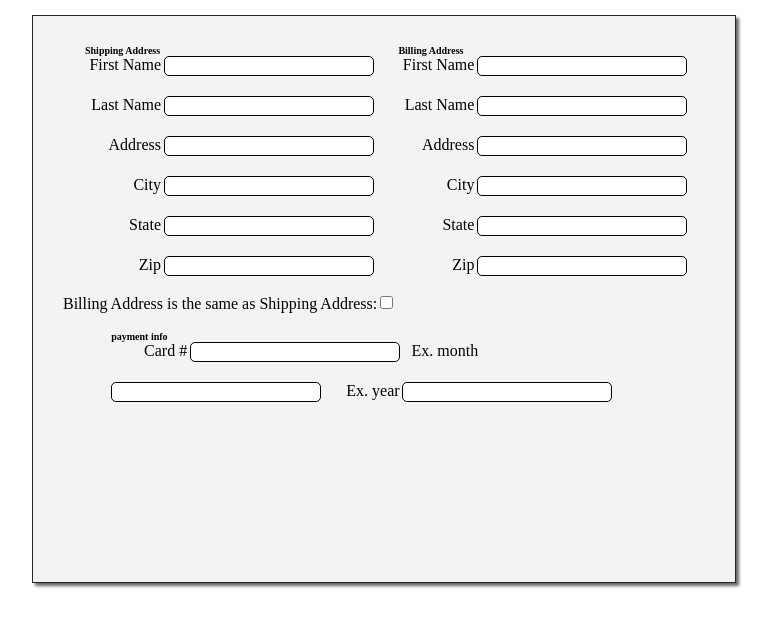
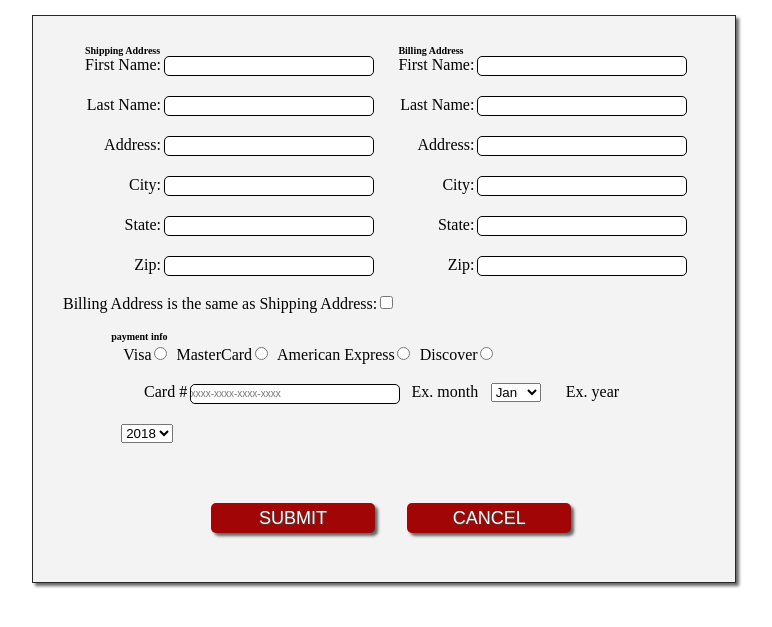
Before and after one commit to agoldman12/Shopping-Cart, a plain HTML site: page shoppingCart/checkout.html in a window 1280 px wide. Shown: the part 157-784 px from the top of the page, without its empty margins (256-1028 px from the left). Drawn offline with Linux system fonts and the light colour scheme.

Commit message:
Update checkout.html
1. Added drop down menus for expiration month / year.
2. Added "submit" and "cancel" buttons

```diff
--- a/shoppingCart/checkout.html
+++ b/shoppingCart/checkout.html
@@ -10,35 +10,35 @@
 				<div id="formContainer">
 					<div id="shipping">
 						<h3>Shipping Address</h3>
-						<form>
-							<label>First Name</label>
+						<form class="js-shipping-form">
+							<label>First Name:</label>
 							<input type="text" name="fname" id="Shipfname">
-							<label>Last Name</label>
+							<label>Last Name:</label>
 							<input type="text" name="lname" id="Shiplname">
-							<label>Address</label>
+							<label>Address:</label>
 							<input type="text" name="address" id="Shipaddress">
-							<label>City</label>
+							<label>City:</label>
 							<input type="text" name="city" id="Shipcity">
-							<label>State</label>
+							<label>State:</label>
 							<input type="text" name="state" id="Shipstate">
-							<label>Zip</label>
+							<label>Zip:</label>
 							<input type="text" name="zip" id="Shipzip">
 						</form>
 					</div>
 					<div id="billing">
 						<h3>Billing Address</h3>
-						<form>
-							<label>First Name</label>
+						<form class="js-billing-form">
+							<label>First Name:</label>
 							<input type="text" name="fname" id="billfname">
-							<label>Last Name</label>
+							<label>Last Name:</label>
 							<input type="text" name="lname" id="billlname">
-							<label>Address</label>
+							<label>Address:</label>
 							<input type="text" name="address" id="billaddress">
-							<label>City</label>
+							<label>City:</label>
 							<input type="text" name="city" id="billcity">
-							<label>State</label>
+							<label>State:</label>
 							<input type="text" name="state" id="billstate">
-							<label>Zip</label>
+							<label>Zip:</label>
 							<input type="text" name="zip" id="billzip">
 						</form>
 					</div>
@@ -46,15 +46,50 @@
 					<input type="checkbox" name="billing" id="billAndShip" />
 					<div id="payment">
 						<h3>payment info</h3>
+							<div id="ccType">
+								<p>Visa</p>
+								<input type="radio" name="ccType">
+								<p>MasterCard</p>
+								<input type="radio" name="ccType">
+								<p>American Express</p>
+								<input type="radio" name="ccType">
+								<p>Discover</p>
+								<input type="radio" name="ccType">
+							</div>
 						<form>
 							<label>Card #</label>
-							<input type="text" name="cardnum">
+							<input type="text" name="cardnum" placeholder="xxxx-xxxx-xxxx-xxxx">
 							<label>Ex. month</label>
-							<input type="text" name="lname">
+							<select>
+								<option value="1">Jan</option>
+								<option value="2">Feb</option>
+								<option value="3">Mar</option>
+								<option value="4">Apr</option>
+								<option value="5">May</option>
+								<option value="6">Jun</option>
+								<option value="7">Jul</option>
+								<option value="8">Aug</option>
+								<option value="9">Sept</option>
+								<option value="10">Oct</option>
+								<option value="11">Nov</option>
+								<option value="12">Dec</option>
+							</select>
 							<label>Ex. year</label>
-							<input type="text" name="address">
+							<select>
+								<option>2018</option>
+								<option>2019</option>
+								<option>2020</option>
+								<option>2021</option>
+								<option>2022</option>
+								<option>2023</option>
+								<option>2024</option>
+								<option>2025</option>
+							</select>
 						</form>
-					</div>
+
+						<input class="btn btn--checkout" name="checkout" type="button" id="checkout" value="Submit" />
+						<input class="btn btn--checkout" name="checkout" type="button" id="cancel" value="Cancel" />
+					</div><!--end #payment-->
 				</div><!--end #formContainer-->
 			</div><!--end #pageWrapper-->
 
```
